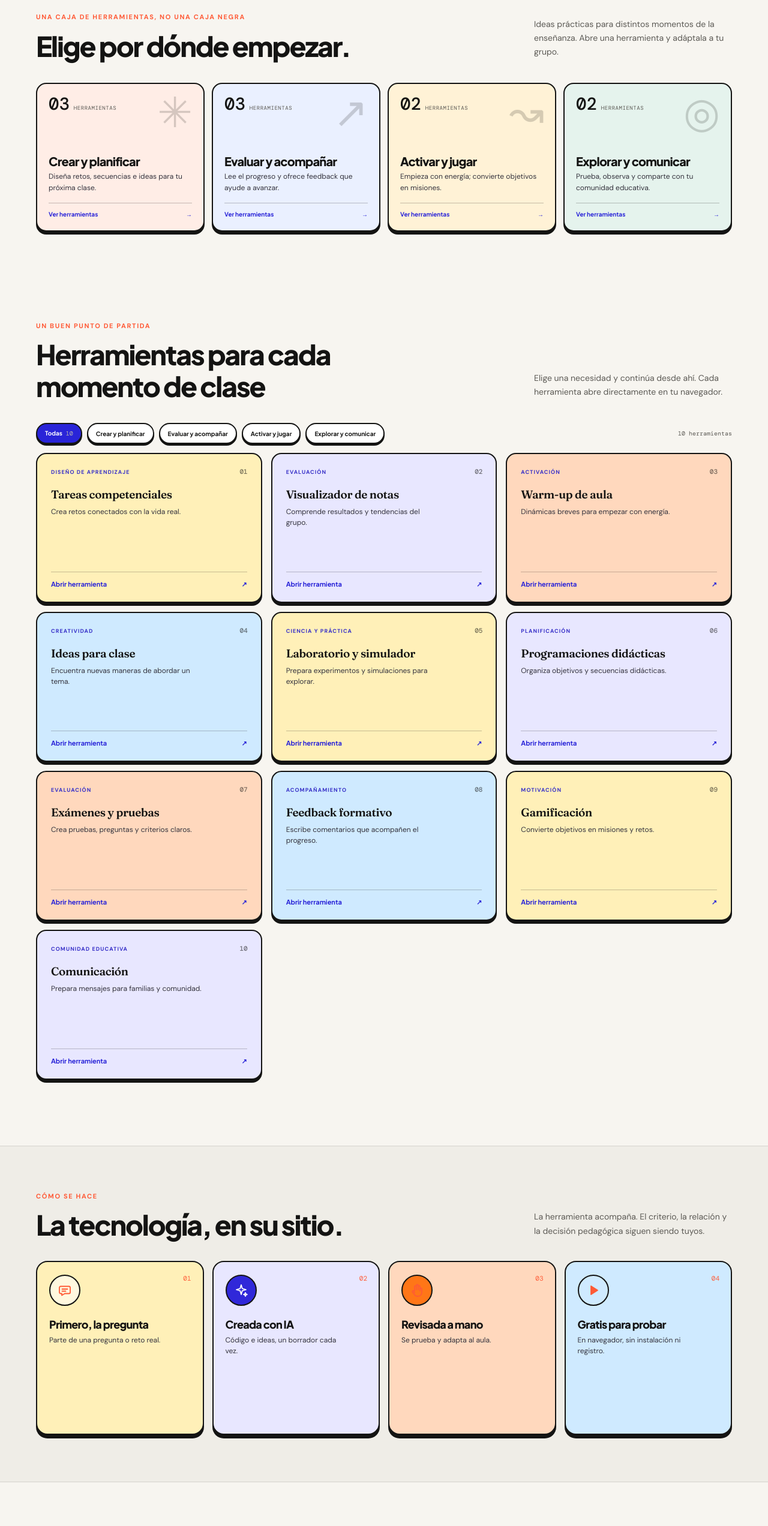
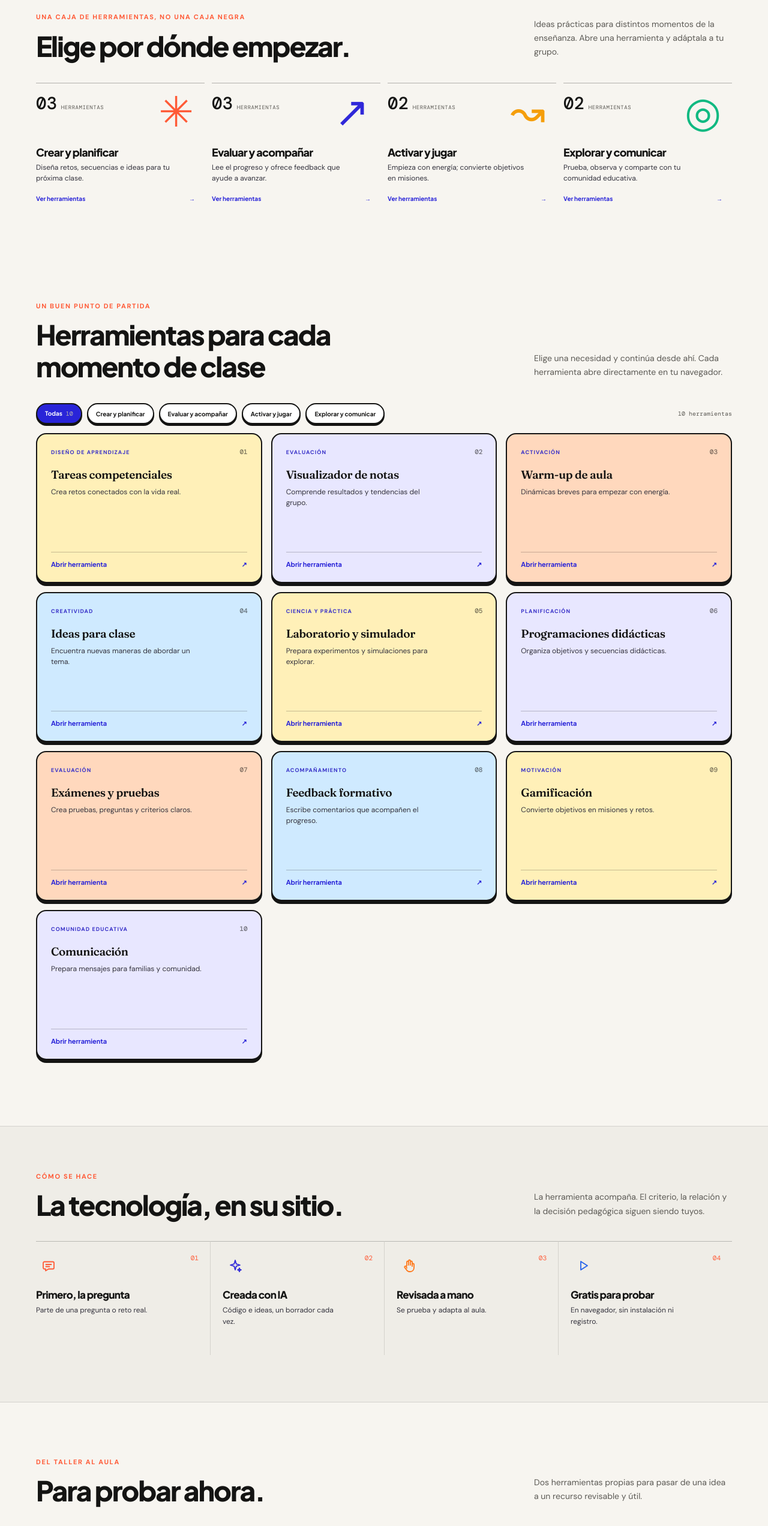
Before and after one commit to Curiousminds123/ED, a plain HTML site: page index.html in a window 1280 px wide. Shown: the part 1000-3544 px from the top of the page at 60% size. Drawn offline with nearby package versions, Linux system fonts and the light colour scheme.

Commit message:
Vary editorial section layouts
Co-authored-by: Copilot <223556219+Copilot@users.noreply.github.com>

```diff
--- a/assets/site.css
+++ b/assets/site.css
@@ -214,15 +214,18 @@ h2 { max-width: 660px; margin-bottom: 0; font-size: clamp(32px, 3.8vw, 46px); li
 @keyframes ticker-scroll { to { transform: translateX(-50%); } }
 .shelves-section { padding-bottom: 48px; }
 .shelf-grid { display: grid; grid-template-columns: repeat(4, minmax(0,1fr)); gap: 12px; }
-.shelf-card { min-height: 245px; position: relative; display: flex; flex-direction: column; overflow: hidden; padding: 19px; border: 1px solid var(--line); border-radius: 14px; background: #fff; transition: transform .35s cubic-bezier(.22,1,.36,1), box-shadow .25s, border-color .2s; }
-.shelf-card:hover { transform: translateY(-4px); border-color: rgba(20,20,19,.35); box-shadow: 0 14px 30px rgba(20,20,19,.08); }
+.shelf-item { min-height: 215px; position: relative; display: flex; flex-direction: column; overflow: hidden; padding: 19px 16px 16px 0; border-top: 1px solid rgba(20,20,19,.3); color: var(--ink); transition: transform .3s cubic-bezier(.22,1,.36,1), border-color .2s; }
+.shelf-item:hover { transform: translateX(4px); border-color: var(--green); }
 .shelf-count { position: relative; z-index: 1; display: flex; align-items: baseline; gap: 7px; font: 500 29px/1 "DM Mono", monospace; }
 .shelf-count small { color: var(--muted); font: 9px "DM Mono", monospace; letter-spacing: .06em; }
 .shelf-symbol { position: absolute; top: 12px; right: 18px; color: rgba(20,20,19,.18); font: 70px/1 var(--serif); }
-.shelf-card h3 { margin: auto 0 5px; font: 600 20px/1.15 var(--serif); letter-spacing: -.02em; }
-.shelf-card p { margin: 0 0 15px; color: var(--muted); font-size: 12px; line-height: 1.55; }
-.shelf-link { display: flex; justify-content: space-between; align-items: center; padding-top: 10px; border-top: 1px solid rgba(20,20,19,.12); font-size: 10px; font-weight: 700; }
-.shelf-create { background: #ffede6; }.shelf-assess { background: #eaf0ff; }.shelf-play { background: #fff2d6; }.shelf-explore { background: #e5f3ed; }
+.shelf-item h3 { margin: auto 0 5px; font: 700 18px/1.2 var(--display); letter-spacing: -.035em; }
+.shelf-item p { max-width: 29ch; margin: 0 0 11px; color: var(--muted); font-size: 12px; line-height: 1.55; }
+.shelf-link { display: flex; justify-content: space-between; align-items: center; padding-top: 7px; color: var(--green); font: 700 10px var(--display); }
+.shelf-create .shelf-symbol { color: var(--terracotta); }
+.shelf-assess .shelf-symbol { color: #3028d9; }
+.shelf-play .shelf-symbol { color: var(--gold); }
+.shelf-explore .shelf-symbol { color: #10b981; }
 .tool-filters { display: flex; align-items: center; flex-wrap: wrap; gap: 8px; margin: 25px 0 15px; }
 .filter-chip { min-height: 35px; padding: 0 13px; border: 1px solid var(--line); border-radius: 999px; background: transparent; color: var(--ink); font: 600 10px var(--sans); cursor: pointer; transition: background .2s, color .2s, border-color .2s; }
 .filter-chip:hover { border-color: var(--ink); }
@@ -232,14 +235,14 @@ h2 { max-width: 660px; margin-bottom: 0; font-size: clamp(32px, 3.8vw, 46px); li
 .tool-card[hidden] { display: none; }
 .tool-card { border-radius: 12px; background: rgba(255,255,255,.78); }
 .card-link span, .shelf-link span, .exhibit-link span, .text-link span, .footer-top { transition: transform .3s cubic-bezier(.22,1,.36,1); }
-.tool-card:hover .card-link span, .shelf-card:hover .shelf-link span, .exhibit-link:hover span, .text-link:hover span { transform: translateX(4px); }
+.tool-card:hover .card-link span, .shelf-item:hover .shelf-link span, .exhibit-link:hover span, .text-link:hover span { transform: translateX(4px); }
 .process-band { padding-block: 74px 78px; border-block: 1px solid var(--line); background: #efede7; }
 .process-heading { margin-bottom: 34px; }
 .process-list { display: grid; grid-template-columns: repeat(4, minmax(0,1fr)); gap: 0; padding: 0; margin: 0; list-style: none; }
 .process-list li { padding: 18px 22px 0 0; border-top: 1px solid rgba(20,20,19,.22); }
 .process-list li + li { padding-left: 20px; border-left: 1px solid var(--line); }
 .process-list li > span { color: var(--terracotta); font: 11px "DM Mono", monospace; }
-.process-list h3 { margin: 25px 0 7px; font: 600 19px/1.2 var(--serif); }
+.process-list h3 { margin: 20px 0 7px; font: 700 17px/1.25 var(--display); }
 .process-list p { max-width: 220px; margin: 0; color: var(--muted); font-size: 12px; line-height: 1.6; }
 .exhibition-section { padding-block: 90px; }
 .exhibit-grid { display: grid; grid-template-columns: repeat(2, minmax(0,1fr)); gap: 18px; }
@@ -307,16 +310,19 @@ h2 { max-width: 660px; margin-bottom: 0; font-size: clamp(32px, 3.8vw, 46px); li
   .hero-art { min-height: 385px; }
   .playground-links { gap: 5px; }.playground-links a { padding: 6px 8px; font-size: 9px; }
   .ticker-track { animation-duration: 48s; }
-  .shelf-grid { grid-template-columns: 1fr 1fr; gap: 8px; }
-  .shelf-card { min-height: 215px; padding: 13px; }
+  .shelf-grid { grid-template-columns: 1fr 1fr; gap: 0; }
+  .shelf-item { min-height: 190px; padding: 14px 12px 12px 0; }
+  .shelf-item:nth-child(even) { padding-left: 14px; border-left: 1px solid var(--line); }
   .shelf-count { font-size: 24px; }.shelf-count small { font-size: 7px; }
-  .shelf-card h3 { font-size: 17px; }.shelf-card p { font-size: 11px; }
+  .shelf-item h3 { font-size: 16px; }.shelf-item p { font-size: 11px; }
   .tool-filters { gap: 6px; }.filter-chip { min-height: 32px; padding-inline: 10px; font-size: 9px; }
   .filter-count { width: 100%; margin: 3px 0 0; }
-  .process-band { padding-block: 57px; }.process-list { grid-template-columns: 1fr 1fr; row-gap: 24px; }
-  .process-list li { padding-right: 12px; }.process-list li + li { padding-left: 13px; }
-  .process-list li:nth-child(3) { padding-left: 0; border-left: 0; }
-  .process-list h3 { margin-top: 16px; font-size: 17px; }
+  .process-band { padding-block: 57px; }.process-list { grid-template-columns: 1fr 1fr; row-gap: 0; }
+  .process-list .process-step { min-height: 190px; padding-right: 12px; }
+  .process-list .process-step + .process-step { padding-left: 13px; }
+  .process-list .process-step:nth-child(odd) { padding-left: 0; border-left: 0; }
+  .process-list .process-step:nth-child(n + 3) { border-top: 1px solid rgba(20,20,19,.24); }
+  .process-list h3 { margin-top: 15px; font-size: 15px; }
   .exhibition-section { padding-block: 65px; }.exhibit-grid { grid-template-columns: 1fr; gap: 13px; }
   .exhibit-body { padding: 16px; }.exhibit-body h3 { font-size: 22px; }.exhibit-body p { min-height: 0; }
   .notes-layout { grid-template-columns: 1fr; gap: 28px; }.field-notes { padding-block: 58px; }
@@ -374,60 +380,39 @@ h1, h2, h3 { font-family: var(--display); font-weight: 800; letter-spacing: -.04
 .tool-number { color: rgba(20,20,19,.58); font: 500 11px "DM Mono", monospace; }
 .tool-type { color: #3730c8; }
 .card-link { border-top-color: rgba(20,20,19,.24); color: #2924d8; }
-.tool-card:focus-visible, .shelf-card:focus-visible, .exhibit-card:focus-within, .library-link-card:focus-visible {
+.tool-card:focus-visible, .shelf-item:focus-visible, .exhibit-card:focus-within, .library-link-card:focus-visible {
   outline: 3px solid #2924d8;
   outline-offset: 4px;
 }
-.shelf-card {
-  height: 248px;
-  min-height: 248px;
-  border: 2px solid var(--ink);
-  border-radius: 17px;
-  box-shadow: 0 5px 0 var(--ink);
+.shelf-item h3, .process-step h3, .exhibit-body h3 { font-family: var(--display); font-weight: 800; letter-spacing: -.04em; }
+.shelf-item p { max-width: 29ch; color: #34333d; }
+.shelf-link { color: #2924d8; }
+.process-list .process-step {
+  min-height: 190px;
+  position: relative;
+  padding: 19px 22px 0 0;
+  border-top: 1px solid rgba(20,20,19,.24);
+  background: transparent;
 }
-.shelf-card:hover { transform: translateY(-4px); border-color: var(--ink); box-shadow: 0 9px 0 var(--ink); }
-.shelf-card:active { transform: translateY(3px); box-shadow: 0 2px 0 var(--ink); }
-.shelf-card h3, .process-card h3, .exhibit-body h3 { font-family: var(--display); font-weight: 800; letter-spacing: -.04em; }
-.shelf-card p { max-width: 29ch; color: #34333d; }
-.shelf-link { border-top-color: rgba(20,20,19,.25); color: #2924d8; }
-.process-list { grid-template-columns: repeat(4, minmax(0,1fr)); gap: 14px; }
-.process-list li + li { padding-left: 18px; border-left: 0; }
-.process-list .process-card {
-  height: 290px;
-  min-height: 290px;
-  position: relative;
-  padding: 21px 20px;
-  border: 2px solid var(--ink);
-  border-radius: 19px;
-  box-shadow: 0 6px 0 var(--ink);
-  transition: transform .35s cubic-bezier(.22,1,.36,1), box-shadow .25s;
-}
-.process-card:nth-child(1) { background: #fff0b8; }
-.process-card:nth-child(2) { background: #e8e7ff; }
-.process-card:nth-child(3) { background: #ffd8bd; }
-.process-card:nth-child(4) { background: #cfeaff; }
-.process-card:hover { transform: translateY(-4px); box-shadow: 0 10px 0 var(--ink); }
-.process-card:active { transform: translateY(3px); box-shadow: 0 2px 0 var(--ink); }
+.process-list .process-step + .process-step { padding-left: 20px; border-left: 1px solid var(--line); }
 .process-number { position: absolute; top: 20px; right: 19px; color: #57545d; font: 500 10px "DM Mono", monospace; }
 .process-icon {
-  width: 52px;
-  height: 52px;
+  width: 42px;
+  height: 42px;
   display: grid;
   place-items: center;
-  border: 2px solid var(--ink);
   border-radius: 50%;
-  background: rgba(255,255,255,.55);
+  background: transparent;
+  color: var(--terracotta);
   transition: transform .35s cubic-bezier(.22,1,.36,1);
 }
-.process-card:nth-child(2) .process-icon { background: #3028d9; color: #fff; }
-.process-card:nth-child(3) .process-icon { background: #ff7617; }
-.process-card:nth-child(4) .process-icon { background: #cfeaff; }
+.process-ai .process-icon { color: #3028d9; }
+.process-hand .process-icon { color: #ff7617; }
+.process-play .process-icon { color: #2563eb; }
 .process-icon svg { width: 24px; height: 24px; fill: none; stroke: currentColor; stroke-width: 1.8; stroke-linecap: round; stroke-linejoin: round; }
-.process-card:nth-child(2) .process-icon svg { stroke: #fff; }
-.process-card:nth-child(4) .process-icon svg path { fill: currentColor; }
-.process-card:hover .process-icon { transform: rotate(-8deg) scale(1.06); }
-.process-card h3 { margin: 20px 0 7px; font-size: 18px; line-height: 1.18; }
-.process-card p { max-width: 25ch; margin: 0; color: #34333d; font-size: 12px; line-height: 1.55; }
+.process-step:hover .process-icon { transform: rotate(-8deg) scale(1.08); }
+.process-step h3 { margin: 17px 0 7px; font-size: 17px; line-height: 1.2; }
+.process-step p { max-width: 25ch; margin: 0; color: #34333d; font-size: 12px; line-height: 1.55; }
 .exhibit-grid { align-items: stretch; gap: 16px; }
 .exhibit-card {
   display: flex;
@@ -478,8 +463,7 @@ h1, h2, h3 { font-family: var(--display); font-weight: 800; letter-spacing: -.04
   .tool-grid { gap: 10px; }
   .tool-card { height: 235px; min-height: 235px; padding: 17px; }
   .tool-card h3 { font-size: 17px; }
-  .process-list { grid-template-columns: repeat(2,minmax(0,1fr)); gap: 11px; }
-  .process-list .process-card { height: 240px; min-height: 240px; padding: 15px 13px; }
+  .process-list { grid-template-columns: repeat(2,minmax(0,1fr)); gap: 0; }
   .process-list h3 { margin-top: 18px; font-size: 16px; }
   .process-list p { font-size: 11px; }
   .library-link-grid { grid-template-columns: repeat(2,minmax(0,1fr)); gap: 10px; }
@@ -489,11 +473,8 @@ h1, h2, h3 { font-family: var(--display); font-weight: 800; letter-spacing: -.04
   .library-links-heading { align-items: start; flex-direction: column; gap: 7px; }
 }
 @media (prefers-reduced-motion: reduce) {
-  .tool-card, .shelf-card, .process-card, .exhibit-card, .library-link-card,
+  .tool-card, .shelf-item, .process-step, .exhibit-card, .library-link-card,
   .button, .nav-cta, .filter-chip, .sound-button, .process-icon { transition: none; }
-}
-@media (max-width: 620px) {
-  .shelf-card { height: 215px; min-height: 215px; }
 }
 .primary-nav.index-nav { gap: 7px; }
 .primary-nav.index-nav > a.index-nav-link {
--- a/index.html
+++ b/index.html
@@ -97,22 +97,22 @@
         <p class="section-intro">Ideas prácticas para distintos momentos de la enseñanza. Abre una herramienta y adáptala a tu grupo.</p>
       </div>
       <div class="shelf-grid">
-        <a class="shelf-card shelf-create" href="#herramientas" data-shelf-filter="crear">
+        <a class="shelf-item shelf-create" href="#herramientas" data-shelf-filter="crear">
           <span class="shelf-count">03 <small>HERRAMIENTAS</small></span><span class="shelf-symbol" aria-hidden="true">✳</span>
           <h3>Crear y planificar</h3><p>Diseña retos, secuencias e ideas para tu próxima clase.</p>
           <span class="shelf-link">Ver herramientas <span aria-hidden="true">→</span></span>
         </a>
-        <a class="shelf-card shelf-assess" href="#herramientas" data-shelf-filter="evaluar">
+        <a class="shelf-item shelf-assess" href="#herramientas" data-shelf-filter="evaluar">
           <span class="shelf-count">03 <small>HERRAMIENTAS</small></span><span class="shelf-symbol" aria-hidden="true">↗</span>
           <h3>Evaluar y acompañar</h3><p>Lee el progreso y ofrece feedback que ayude a avanzar.</p>
           <span class="shelf-link">Ver herramientas <span aria-hidden="true">→</span></span>
         </a>
-        <a class="shelf-card shelf-play" href="#herramientas" data-shelf-filter="activar">
+        <a class="shelf-item shelf-play" href="#herramientas" data-shelf-filter="activar">
           <span class="shelf-count">02 <small>HERRAMIENTAS</small></span><span class="shelf-symbol" aria-hidden="true">↝</span>
           <h3>Activar y jugar</h3><p>Empieza con energía; convierte objetivos en misiones.</p>
           <span class="shelf-link">Ver herramientas <span aria-hidden="true">→</span></span>
         </a>
-        <a class="shelf-card shelf-explore" href="#herramientas" data-shelf-filter="explorar">
+        <a class="shelf-item shelf-explore" href="#herramientas" data-shelf-filter="explorar">
           <span class="shelf-count">02 <small>HERRAMIENTAS</small></span><span class="shelf-symbol" aria-hidden="true">◎</span>
           <h3>Explorar y comunicar</h3><p>Prueba, observa y comparte con tu comunidad educativa.</p>
           <span class="shelf-link">Ver herramientas <span aria-hidden="true">→</span></span>
@@ -197,22 +197,22 @@
           <p class="section-intro">La herramienta acompaña. El criterio, la relación y la decisión pedagógica siguen siendo tuyos.</p>
         </div>
         <ol class="process-list">
-          <li class="process-card process-story">
+          <li class="process-step process-story">
             <span class="process-number">01</span>
             <span class="process-icon" aria-hidden="true"><svg viewBox="0 0 24 24"><path d="M5 5.5h14a2 2 0 0 1 2 2v8a2 2 0 0 1-2 2h-7l-5 3v-3H5a2 2 0 0 1-2-2v-8a2 2 0 0 1 2-2Z"/><path d="M7.5 10h9M7.5 13.5h6"/></svg></span>
             <h3>Primero, la pregunta</h3><p>Parte de una pregunta o reto real.</p>
           </li>
-          <li class="process-card process-ai">
+          <li class="process-step process-ai">
             <span class="process-number">02</span>
             <span class="process-icon" aria-hidden="true"><svg viewBox="0 0 24 24"><path d="m12 3 1.8 6.2L20 11l-6.2 1.8L12 19l-1.8-6.2L4 11l6.2-1.8L12 3Z"/><path d="m19 16 .8 2.2L22 19l-2.2.8L19 22l-.8-2.2L16 19l2.2-.8L19 16Z"/></svg></span>
             <h3>Creada con IA</h3><p>Código e ideas, un borrador cada vez.</p>
           </li>
-          <li class="process-card process-hand">
+          <li class="process-step process-hand">
             <span class="process-number">03</span>
             <span class="process-icon" aria-hidden="true"><svg viewBox="0 0 24 24"><path d="M8 12V6a1.5 1.5 0 0 1 3 0v5-7a1.5 1.5 0 0 1 3 0v7-5a1.5 1.5 0 0 1 3 0v7-3a1.5 1.5 0 0 1 3 0v5c0 4-2.5 7-6.5 7h-1c-2.5 0-4-1.5-5-3l-3-4a1.5 1.5 0 0 1 2.5-1.7L8 16"/></svg></span>
             <h3>Revisada a mano</h3><p>Se prueba y adapta al aula.</p>
           </li>
-          <li class="process-card process-play">
+          <li class="process-step process-play">
             <span class="process-number">04</span>
             <span class="process-icon" aria-hidden="true"><svg viewBox="0 0 24 24"><path d="m8 5 11 7-11 7V5Z"/></svg></span>
             <h3>Gratis para probar</h3><p>En navegador, sin instalación ni registro.</p>
```
